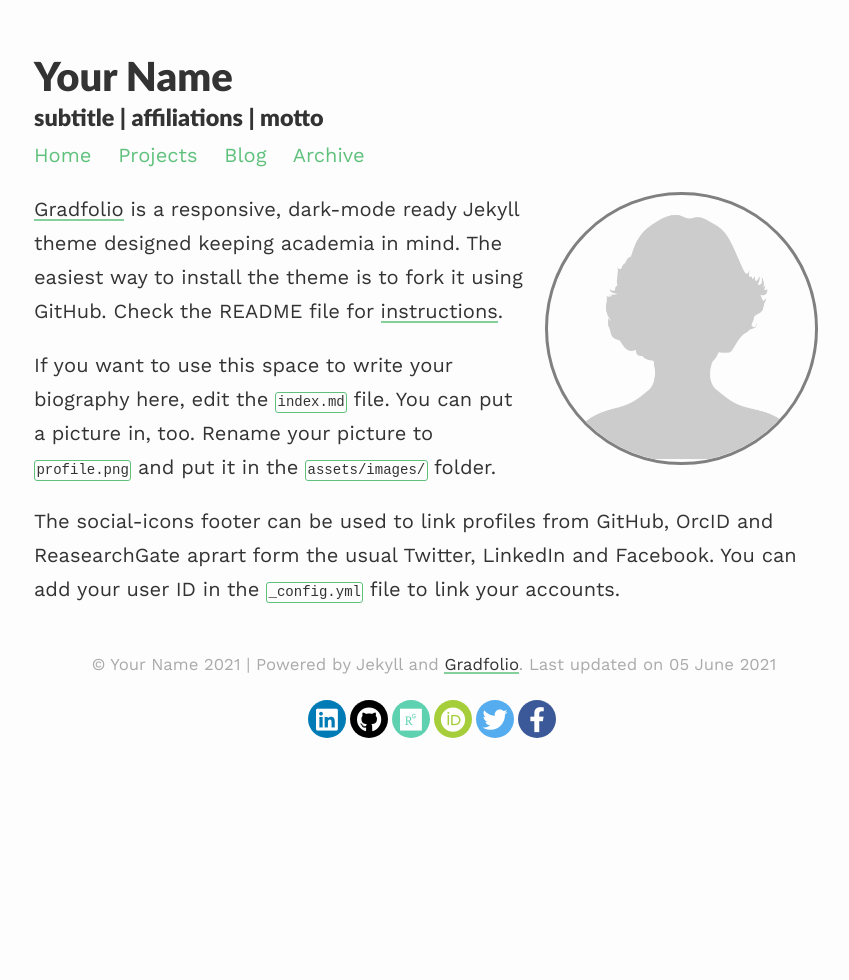
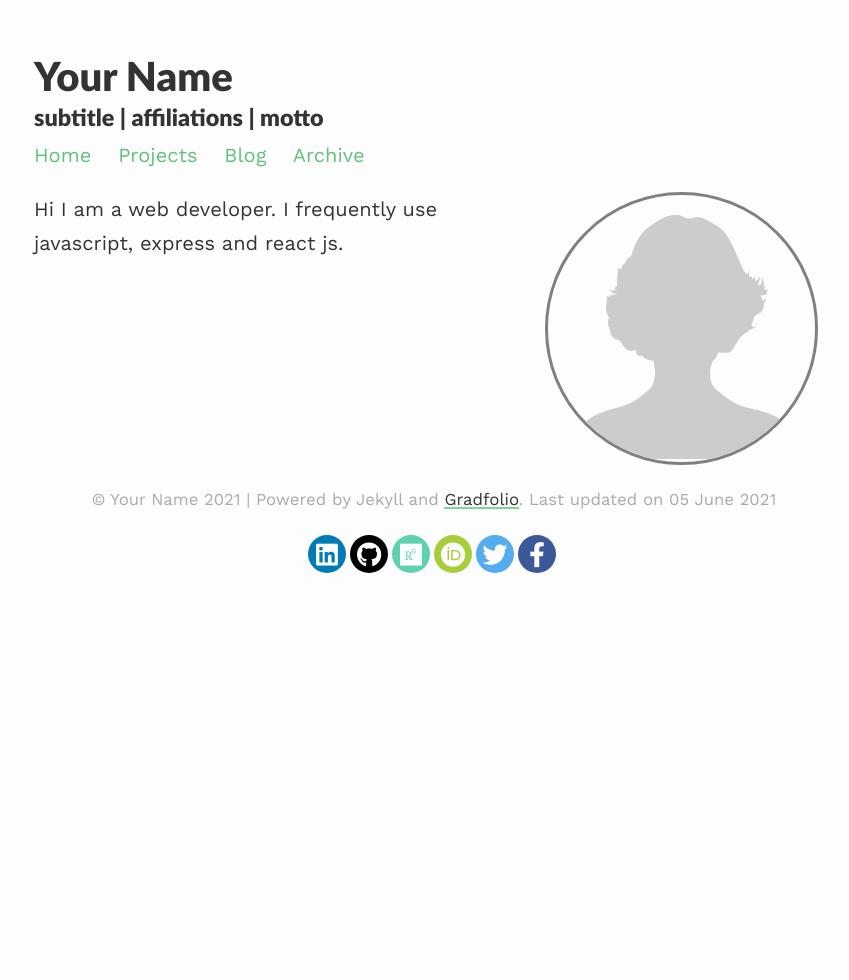
Before and after one commit to stackbit-projects/neat-apple-b7a25, a Jekyll site: the page built from index.md, in a window 1280 px wide. Shown: the whole page, without its empty margins (206-1055 px from the left). Built offline with Jekyll 4.4.1, drawn with Linux system fonts in a browser that asks for light colours; nearby versions of some CDN libraries.

Commit message:
index.md: updated markdown_content

```diff
--- a/index.md
+++ b/index.md
@@ -6,9 +6,4 @@ profile:
   image: profile.png
 published: true
 ---
-
-[Gradfolio](https://github.com/jitinnair1/gradfolio){:target="_blank"} is a responsive, dark-mode ready Jekyll theme designed keeping academia in mind. The easiest way to install the theme is to fork it using GitHub. Check the README file for [instructions](https://github.com/jitinnair1/gradfolio#installation){:target="_blank"}.
-
-If you want to use this space to write your biography here, edit the `index.md` file. You can put a picture in, too. Rename your picture to `profile.png` and put it in the `assets/images/` folder.
-
-The social-icons footer can be used to link profiles from GitHub, OrcID and ReasearchGate aprart form the usual Twitter, LinkedIn and Facebook. You can add your user ID in the `_config.yml` file to link your accounts.
+Hi I am a web developer. I frequently use javascript, express and react js.
```
